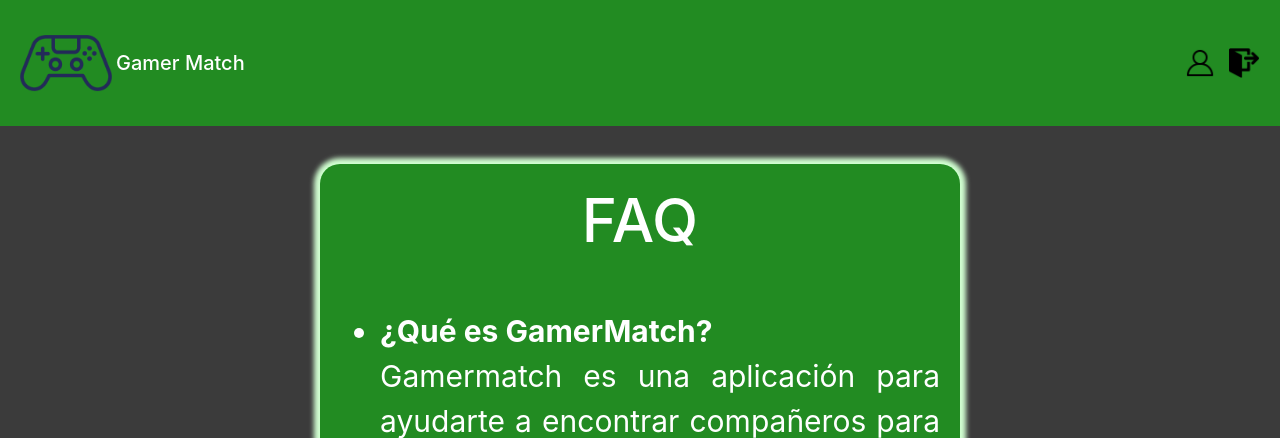
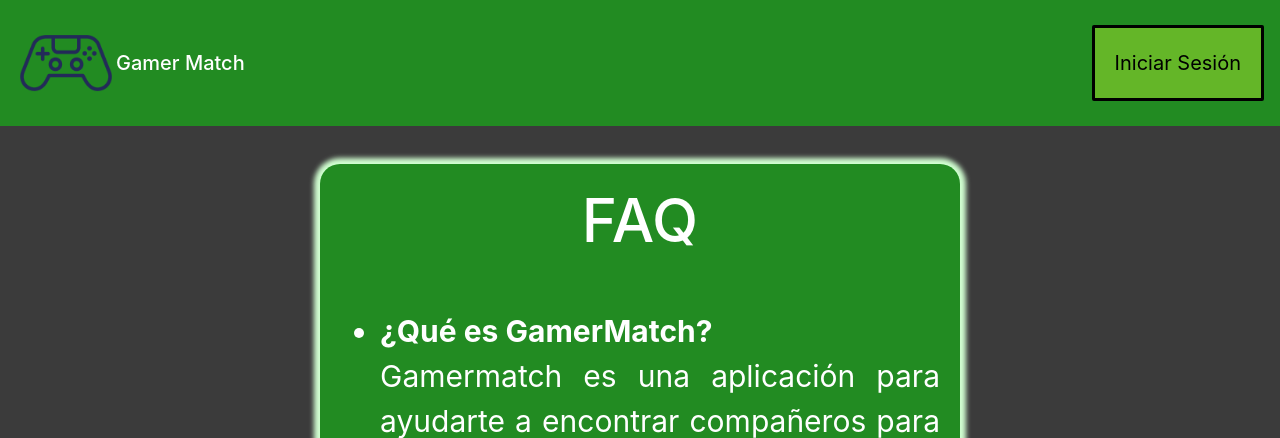
Before and after one commit to DCC-CC4401/2021-1-Grupo-5, a Django app: page /faq/ in a window 1280 px wide. Shown: the top 438 px of the page. Run offline with Django 3.2, Linux system fonts and the light colour scheme; some libraries are stand-ins or nearby versions.

Commit message:
arreglé los iconos del faq que se mostraban a pesar de no estar logeado, y puse saltos de linea antes del footer para que no choque con algunos formularios

```diff
--- a/GamerMatch/GamerMatch/views.py
+++ b/GamerMatch/GamerMatch/views.py
@@ -8,6 +8,7 @@ from django.shortcuts import render, redirect
 from django.contrib.auth import authenticate, login, logout, update_session_auth_hash
 from django.contrib.auth.models import User
 from .models import MatchForm, PersonalTags
+
 
 def sign_up(request):
     if request.method == "POST":
@@ -35,7 +36,6 @@ def sign_up(request):
 
 
 def sign_in(request):
-
     if not request.user.is_authenticated:
         if request.method == "POST":
             fm = AuthenticationForm(request=request, data=request.POST)
@@ -58,7 +58,6 @@ def sign_in(request):
 
 
 def home_profile(request):
-
     solicitudes = MatchForm.objects.all()
 
     if request.user.is_authenticated:
@@ -111,11 +110,16 @@ def index(request):
     else:
         return render(request, "home.html")
 
+
 def go_faq(request):
-    return render(request, "faq.html")
+    if request.user.is_authenticated:
+        return render(request, "faq.html", {'icons': 1})
+    else:
+        return render(request, "faq.html", {'icons': 0})
+
+
 
 def new_publication(request):
-
     if request.method == 'GET':  # Si estamos cargando la página
         return render(request, "upload.html")  # Mostrar el template
 
@@ -124,7 +128,7 @@ def new_publication(request):
         if request.user.is_authenticated:
             pass
 
-        if True: # Reemplazar este if con el anterior para permitir solo ingreso de user que inicio sesion
+        if True:  # Reemplazar este if con el anterior para permitir solo ingreso de user que inicio sesion
 
             # Tomar los elementos del formulario que vienen en request.POST
             juego = request.POST['nombre_juego']
--- a/GamerMatch/templates/base.html
+++ b/GamerMatch/templates/base.html
@@ -37,6 +37,7 @@
         </nav>
 
         {% block content %} {% endblock %}
+<br><br>
 
 <section class="footer">
   <!-- Footer -->
--- a/GamerMatch/templates/faq.html
+++ b/GamerMatch/templates/faq.html
@@ -9,15 +9,23 @@
 {% block title %} FAQ {% endblock %}
 
 {% block navbarButton %}
-    <div>
+    <div id="icon" hidden>{{ icons }}</div>
+
+    <div id="iconsDiv1">
         <a href={% url 'profile_settings' %}>
             <div class="profile_icon"><img width="50" height=50" src="../static/img/profile_icon.png"
                                            alt="profile_icon"></div>
         </a>
         <a href={% url 'logout' %}>
-            <div class="profile_icon"><img width="50" height="50" src="../static/img/logout_icon.png" alt="logout_icon">
+            <div class="profile_icon"><img width="50" height="50" src="../static/img/logout_icon.png"
+                                           alt="logout_icon">
             </div>
         </a>
+    </div>
+
+    <div id="iconsDiv2">
+        <button type="button" class="login" onclick="location.href='../userlogin/'">Iniciar Sesión</button>
+
     </div>
 
 {% endblock %}
@@ -53,4 +61,18 @@
 
     </div>
     <br><br><br>
+    <script type="text/javascript">
+        var div1 = document.getElementById("iconsDiv1");
+        var div2 = document.getElementById("iconsDiv2");
+        var numberIcon = {{ icons }};
+        if (numberIcon === 1) {
+            div1.style.display = "block";
+            div2.style.display = "none";
+        } else {
+            div1.style.display = "none";
+            div2.style.display = "block";
+        }
+
+
+    </script>
 {% endblock %}
```
Also changed, not shown: GamerMatch/GamerMatch/migrations/0005_auto_20210610_1645.py (added).
